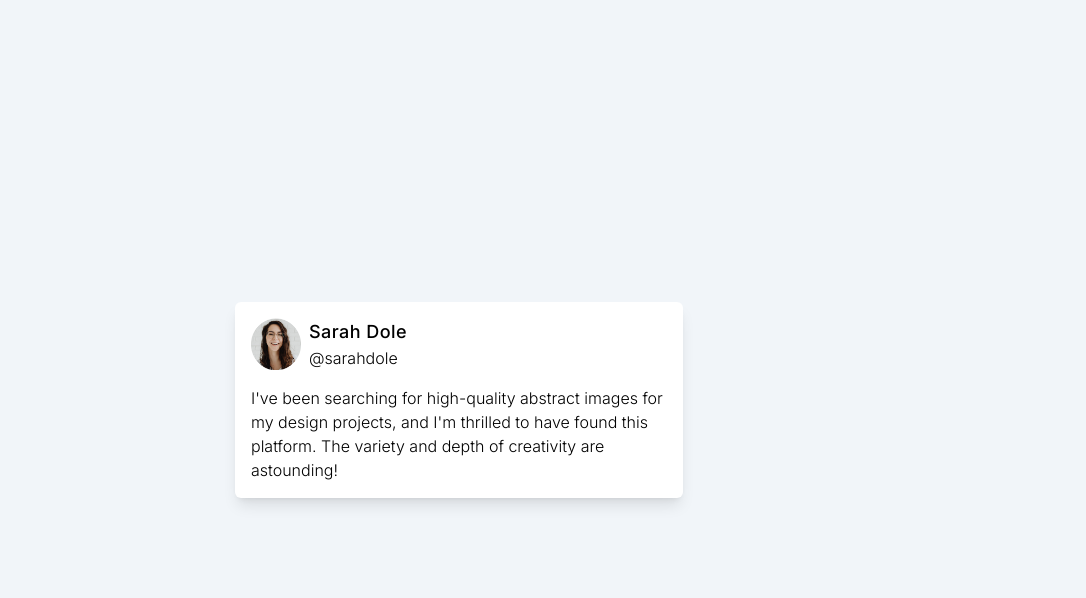
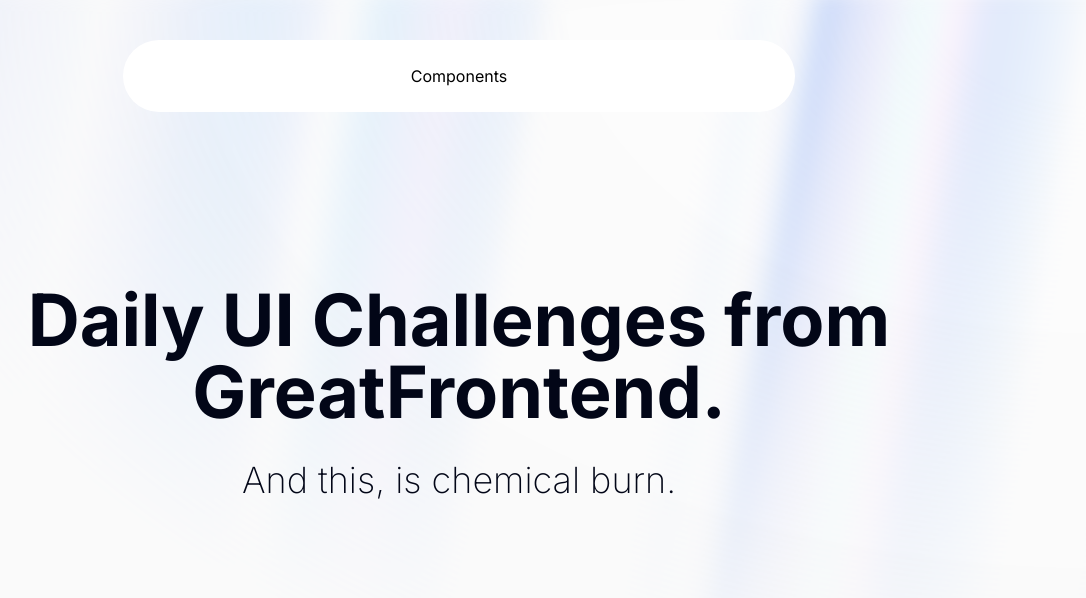
Before and after one commit to manjunathagee/Great_Frontend_Daily, a Next.js app: page / in a window 1280 px wide. Shown: the top 598 px of the page, without its empty margins (181-1267 px from the left). Built offline with nearby package versions, Linux system fonts and the light colour scheme.

Commit message:
Aceternity Integration

```diff
--- a/components/Hero.tsx
+++ b/app/card/page.tsx
@@ -1,7 +1,7 @@
+import Card from "@/components/ui/Card";
 import React from "react";
-import Card from "./ui/Card";
 
-const Hero = () => {
+const CardWrapper = () => {
   return (
     <div className="h-screen w-screen flex justify-center items-center bg-slate-100">
       <Card />
@@ -9,4 +9,4 @@
   );
 };
 
-export default Hero;
+export default CardWrapper;
--- a/app/page.tsx
+++ b/app/page.tsx
@@ -1,5 +1,11 @@
-import Hero from "@/components/Hero";
+import { Home } from "@/components/Home";
+import { Navbar } from "@/components/ui/Navbar";
 
-export default function Home() {
-  return <Hero />;
+export default function HomeWrapper() {
+  return (
+    <>
+      <Navbar />
+      <Home />
+    </>
+  );
 }
--- /dev/null
+++ b/components/Home.tsx
@@ -0,0 +1,29 @@
+"use client";
+
+import { motion } from "framer-motion";
+import React from "react";
+import { AuroraBackground } from "./ui/aurora-background";
+
+export function Home() {
+  return (
+    <AuroraBackground>
+      <motion.div
+        initial={{ opacity: 0.0, y: 40 }}
+        whileInView={{ opacity: 1, y: 0 }}
+        transition={{
+          delay: 0.3,
+          duration: 0.8,
+          ease: "easeInOut",
+        }}
+        className="relative flex flex-col gap-4 items-center justify-center px-4"
+      >
+        <div className="text-3xl md:text-7xl font-bold dark:text-white text-center">
+          Daily UI Challenges from GreatFrontend.
+        </div>
+        <div className="font-extralight text-base md:text-4xl dark:text-neutral-200 py-4">
+          And this, is chemical burn.
+        </div>
+      </motion.div>
+    </AuroraBackground>
+  );
+}
--- /dev/null
+++ b/components/ui/Navbar.tsx
@@ -0,0 +1,21 @@
+"use client";
+import React, { useState } from "react";
+import { HoveredLink, Menu, MenuItem, ProductItem } from "../ui/navbar-menu";
+import { cn } from "@/utils/cn";
+
+export function Navbar({ className }: { className?: string }) {
+  const [active, setActive] = useState<string | null>(null);
+  return (
+    <div
+      className={cn("fixed top-10 inset-x-0 max-w-2xl mx-auto z-50", className)}
+    >
+      <Menu setActive={setActive}>
+        <MenuItem setActive={setActive} active={active} item="Components">
+          <div className="flex flex-col space-y-4 text-sm">
+            <HoveredLink href="/card">Card Component</HoveredLink>
+          </div>
+        </MenuItem>
+      </Menu>
+    </div>
+  );
+}
--- /dev/null
+++ b/components/ui/aurora-background.tsx
@@ -0,0 +1,54 @@
+"use client";
+import { cn } from "@/utils/cn";
+import React, { ReactNode } from "react";
+
+interface AuroraBackgroundProps extends React.HTMLProps<HTMLDivElement> {
+  children: ReactNode;
+  showRadialGradient?: boolean;
+}
+
+export const AuroraBackground = ({
+  className,
+  children,
+  showRadialGradient = true,
+  ...props
+}: AuroraBackgroundProps) => {
+  return (
+    <main>
+      <div
+        className={cn(
+          "relative flex flex-col  h-[100vh] items-center justify-center bg-zinc-50 dark:bg-zinc-900  text-slate-950 transition-bg",
+          className
+        )}
+        {...props}
+      >
+        <div className="absolute inset-0 overflow-hidden">
+          <div
+            //   I'm sorry but this is what peak developer performance looks like // trigger warning
+            className={cn(
+              `
+            [--white-gradient:repeating-linear-gradient(100deg,var(--white)_0%,var(--white)_7%,var(--transparent)_10%,var(--transparent)_12%,var(--white)_16%)]
+            [--dark-gradient:repeating-linear-gradient(100deg,var(--black)_0%,var(--black)_7%,var(--transparent)_10%,var(--transparent)_12%,var(--black)_16%)]
+            [--aurora:repeating-linear-gradient(100deg,var(--blue-500)_10%,var(--indigo-300)_15%,var(--blue-300)_20%,var(--violet-200)_25%,var(--blue-400)_30%)]
+            [background-image:var(--white-gradient),var(--aurora)]
+            dark:[background-image:var(--dark-gradient),var(--aurora)]
+            [background-size:300%,_200%]
+            [background-position:50%_50%,50%_50%]
+            filter blur-[10px] invert dark:invert-0
+            after:content-[""] after:absolute after:inset-0 after:[background-image:var(--white-gradient),var(--aurora)]
+            after:dark:[background-image:var(--dark-gradient),var(--aurora)]
+            after:[background-size:200%,_100%]
+            after:animate-aurora after:[background-attachment:fixed] after:mix-blend-difference
+            pointer-events-none
+            absolute -inset-[10px] opacity-50 will-change-transform`,
+
+              showRadialGradient &&
+                `[mask-image:radial-gradient(ellipse_at_100%_0%,black_10%,var(--transparent)_70%)]`
+            )}
+          ></div>
+        </div>
+        {children}
+      </div>
+    </main>
+  );
+};
--- /dev/null
+++ b/components/ui/navbar-menu.tsx
@@ -0,0 +1,121 @@
+"use client";
+import React from "react";
+import { motion } from "framer-motion";
+import Link from "next/link";
+import Image from "next/image";
+
+const transition = {
+  type: "spring",
+  mass: 0.5,
+  damping: 11.5,
+  stiffness: 100,
+  restDelta: 0.001,
+  restSpeed: 0.001,
+};
+
+export const MenuItem = ({
+  setActive,
+  active,
+  item,
+  children,
+}: {
+  setActive: (item: string) => void;
+  active: string | null;
+  item: string;
+  children?: React.ReactNode;
+}) => {
+  return (
+    <div onMouseEnter={() => setActive(item)} className="relative ">
+      <motion.p
+        transition={{ duration: 0.3 }}
+        className="cursor-pointer text-black hover:opacity-[0.9] dark:text-white"
+      >
+        {item}
+      </motion.p>
+      {active !== null && (
+        <motion.div
+          initial={{ opacity: 0, scale: 0.85, y: 10 }}
+          animate={{ opacity: 1, scale: 1, y: 0 }}
+          transition={transition}
+        >
+          {active === item && (
+            <div className="absolute top-[calc(100%_+_1.2rem)] left-1/2 transform -translate-x-1/2 pt-4">
+              <motion.div
+                transition={transition}
+                layoutId="active" // layoutId ensures smooth animation
+                className="bg-white dark:bg-black backdrop-blur-sm rounded-2xl overflow-hidden border border-black/[0.2] dark:border-white/[0.2] shadow-xl"
+              >
+                <motion.div
+                  layout // layout ensures smooth animation
+                  className="w-max h-full p-4"
+                >
+                  {children}
+                </motion.div>
+              </motion.div>
+            </div>
+          )}
+        </motion.div>
+      )}
+    </div>
+  );
+};
+
+export const Menu = ({
+  setActive,
+  children,
+}: {
+  setActive: (item: string | null) => void;
+  children: React.ReactNode;
+}) => {
+  return (
+    <nav
+      onMouseLeave={() => setActive(null)} // resets the state
+      className="relative rounded-full boder border-transparent dark:bg-black dark:border-white/[0.2] bg-white shadow-input flex justify-center space-x-4 px-8 py-6 "
+    >
+      {children}
+    </nav>
+  );
+};
+
+export const ProductItem = ({
+  title,
+  description,
+  href,
+  src,
+}: {
+  title: string;
+  description: string;
+  href: string;
+  src: string;
+}) => {
+  return (
+    <Link href={href} className="flex space-x-2">
+      <Image
+        src={src}
+        width={140}
+        height={70}
+        alt={title}
+        className="flex-shrink-0 rounded-md shadow-2xl"
+      />
+      <div>
+        <h4 className="text-xl font-bold mb-1 text-black dark:text-white">
+          {title}
+        </h4>
+        <p className="text-neutral-700 text-sm max-w-[10rem] dark:text-neutral-300">
+          {description}
+        </p>
+      </div>
+    </Link>
+  );
+};
+
+export const HoveredLink = ({ children, ...rest }: any) => {
+  return (
+    <Link
+      {...rest}
+      className="text-neutral-700 dark:text-neutral-200 hover:text-black "
+    >
+      {children}
+    </Link>
+  );
+};
--- a/tailwind.config.ts
+++ b/tailwind.config.ts
@@ -1,4 +1,7 @@
 import type { Config } from "tailwindcss";
+const {
+  default: flattenColorPalette,
+} = require("tailwindcss/lib/util/flattenColorPalette");
 
 const config: Config = {
   content: [
@@ -8,13 +11,33 @@
   ],
   theme: {
     extend: {
-      backgroundImage: {
-        "gradient-radial": "radial-gradient(var(--tw-gradient-stops))",
-        "gradient-conic":
-          "conic-gradient(from 180deg at 50% 50%, var(--tw-gradient-stops))",
+      animation: {
+        aurora: "aurora 60s linear infinite",
+      },
+      keyframes: {
+        aurora: {
+          from: {
+            backgroundPosition: "50% 50%, 50% 50%",
+          },
+          to: {
+            backgroundPosition: "350% 50%, 350% 50%",
+          },
+        },
       },
     },
   },
-  plugins: [],
+  plugins: [addVariablesForColors],
 };
 export default config;
+
+// This plugin adds each Tailwind color as a global CSS variable, e.g. var(--gray-200).
+function addVariablesForColors({ addBase, theme }: any) {
+  let allColors = flattenColorPalette(theme("colors"));
+  let newVars = Object.fromEntries(
+    Object.entries(allColors).map(([key, val]) => [`--${key}`, val])
+  );
+
+  addBase({
+    ":root": newVars,
+  });
+}
--- /dev/null
+++ b/utils/cn.ts
@@ -0,0 +1,6 @@
+import { ClassValue, clsx } from "clsx";
+import { twMerge } from "tailwind-merge";
+
+export function cn(...inputs: ClassValue[]) {
+  return twMerge(clsx(inputs));
+}
```
Also changed, not shown: package.json (+7 -4 lines), 1 other file (tests, documents, lock files or other folders).
